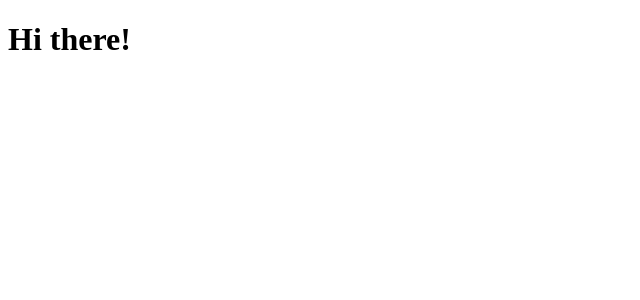
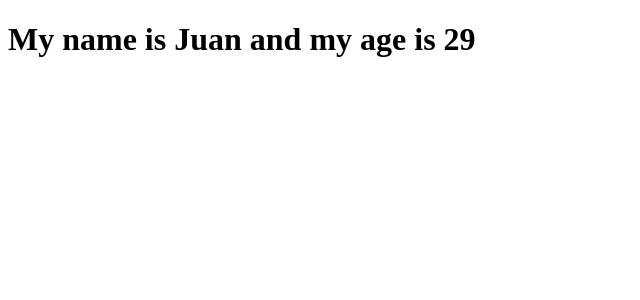
Before and after one commit to JuanCruz2/React-Inicio, a React app: page / in a window 1280 px wide. Shown: the top 300 px of the page, without its empty margins (0-640 px from the left). Built offline with nearby package versions, Linux system fonts and the light colour scheme; the HTML template or start-up script is replaced by a standard one.

Commit message:
clean proyect - first component and props exercises

```diff
--- a/src/index.jsx
+++ b/src/index.jsx
@@ -10,7 +10,9 @@ const root = ReactDOM.createRoot (el)
 
 // 4) create a component
 function App() {
-    return <h1>Hi there!</h1>;
+    const name = 'Juan';
+    const age = '29';
+    return <h1>My name is {name} and my age is {age}</h1>
 }
 // 5) show the component on the screen
 root.render(<App />);
```
